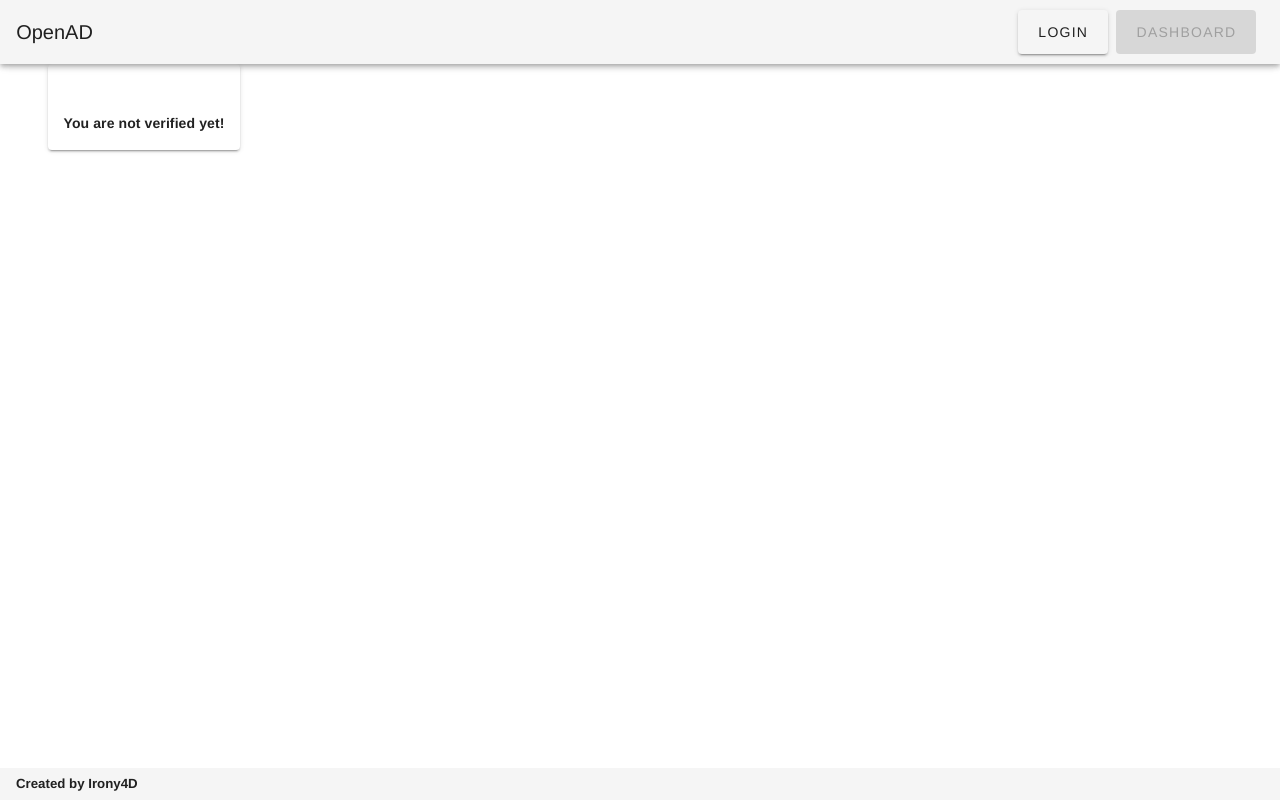
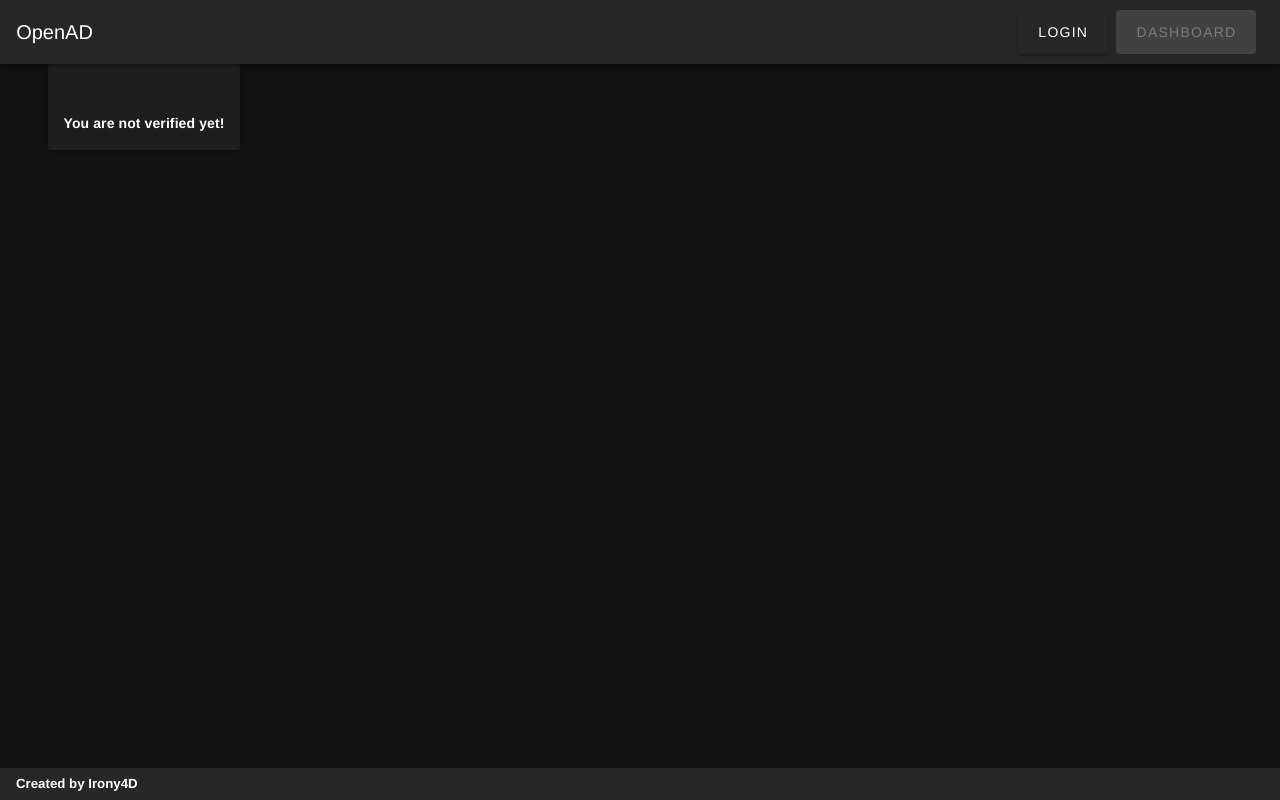
Before and after one commit to GoldElysium/OpenAltID, a Vue app in the folder Frontend/: page /dashboard in a window 1280 px wide. Built offline with nearby package versions, Linux system fonts and the light colour scheme; no server answers.

Commit message:
Default to dark mode

```diff
--- a/Frontend/src/plugins/vuetify.js
+++ b/Frontend/src/plugins/vuetify.js
@@ -4,4 +4,5 @@ import Vuetify from 'vuetify/lib/framework';
 Vue.use(Vuetify);
 
 export default new Vuetify({
+    theme: { dark: true },
 });
```
